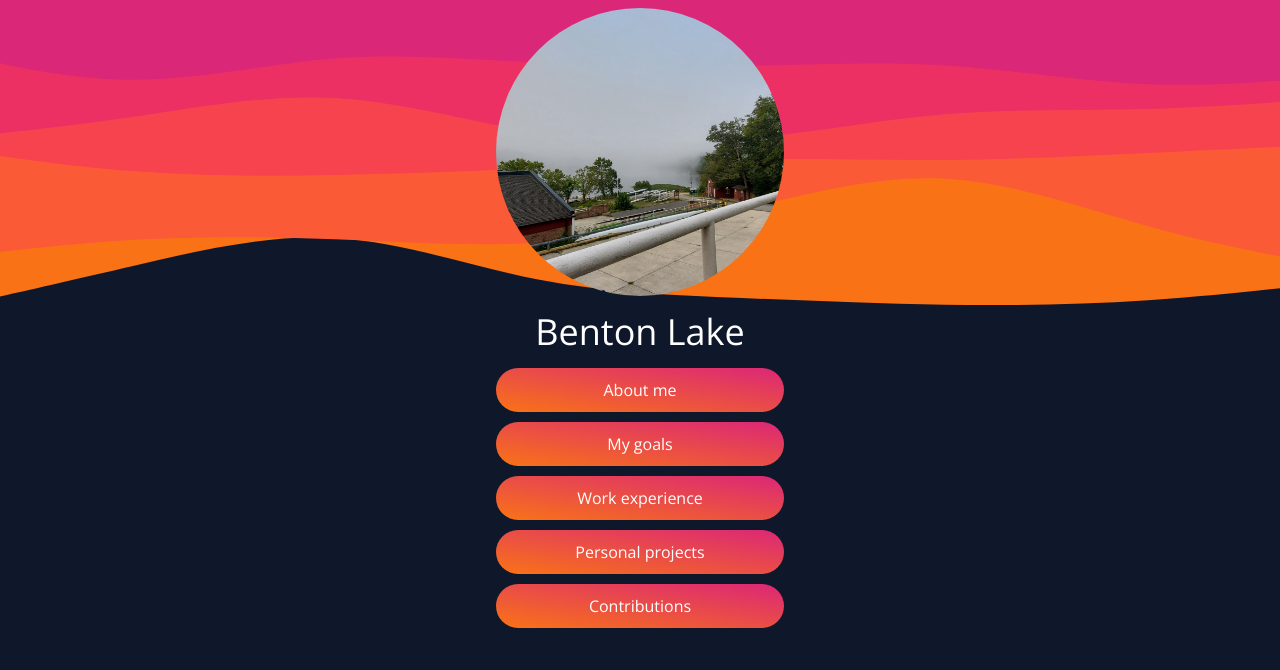
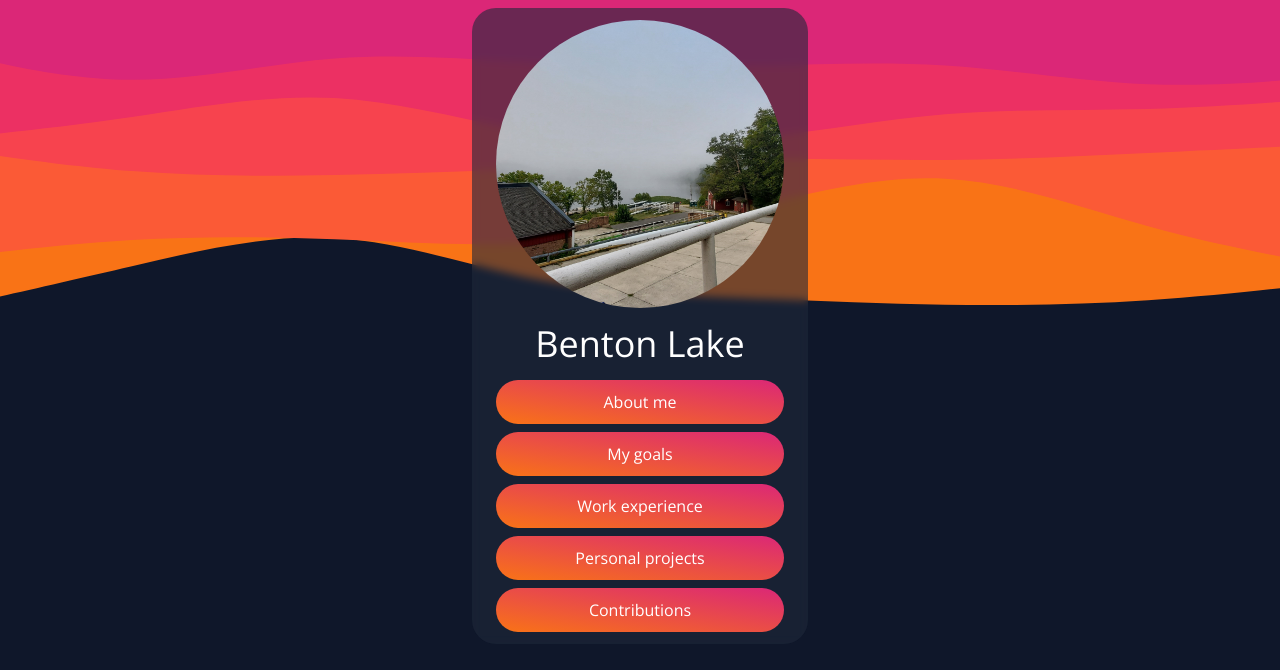
Before and after one commit to myqcsj/bentonlake-dot-dev, a Next.js app: page / in a window 1280 px wide. Shown: the top 670 px of the page. Built offline with nearby package versions, Linux system fonts and the light colour scheme.

Commit message:
Side panel now working as expected

```diff
--- a/app/(SidePanel)/(HavePanel)/layout.tsx
+++ b/app/(SidePanel)/(HavePanel)/layout.tsx
@@ -6,7 +6,7 @@ export default function HavePanelLayout({
   children: React.ReactNode;
 }) {
   return (
-    <main className="w-2/5">
+    <main className="w-1/2">
       <SidePanel>{children}</SidePanel>
     </main>
   );
--- a/app/(SidePanel)/layout.tsx
+++ b/app/(SidePanel)/layout.tsx
@@ -2,6 +2,7 @@ import Avatar from '@/ui/Avatar';
 import NavBar from '@/ui/NavBar';
 import NavItem from '@/ui/NavItem';
 import ContainerWithBackgroundImage from '@/ui/ContainerWithBackgroundImage';
+import PanelSection from '@/ui/PanelSection';
 
 import { open_sans } from '@/lib/fonts';
 import LocationDescriptionProvider from '@/ui/AnimationDescriptionProvider';
@@ -24,9 +25,9 @@ export default function SidePanelLayout({
       src={layered_waves_1}
       className={open_sans.className}
     >
-      <div className="p-2 flex justify-center text-white">
+      <div className="p-2 flex justify-center text-white gap-8">
         <LocationDescriptionProvider>
-          <section className="flex flex-col gap-4 items-center ">
+          <PanelSection className="flex flex-col gap-4 items-center px-6">
             <Avatar src={me} alt="Benton Lake" size={288} priority />
             <h1 className="text-4xl text-center font-thin">Benton Lake</h1>
             <NavBar>
@@ -36,7 +37,7 @@ export default function SidePanelLayout({
               <NavItem href="/projects" innerText="Personal projects" />
               <NavItem href="/contributions" innerText="Contributions" />
             </NavBar>
-          </section>
+          </PanelSection>
           {children}
         </LocationDescriptionProvider>
       </div>
--- a/app/(SidePanel)/page.tsx
+++ b/app/(SidePanel)/page.tsx
@@ -1,3 +1,7 @@
+export const metadata = {
+  title: 'Benton Lake | Dev-in-training',
+};
+
 export default function Home() {
   return <></>;
 }
--- a/ui/AnimationDescriptionProvider/AnimationDescriptionProvider.tsx
+++ b/ui/AnimationDescriptionProvider/AnimationDescriptionProvider.tsx
@@ -16,7 +16,7 @@ export default function LocationDescriptionProvider({
   // this is required so that code with 'window' is only run on the client
   useEffect(() => {
     setLocationDescription({
-      prev: window.location.pathname,
+      prev: '/',
       curr: window.location.pathname,
     });
   }, []);
--- a/ui/NavBar/NavBar.tsx
+++ b/ui/NavBar/NavBar.tsx
@@ -1,9 +1,7 @@
 export default function NavBar({ children }: { children: React.ReactNode }) {
   return (
     <nav>
-      <ol className="flex flex-col gap-2.5 items-center list-none">
-        {children}
-      </ol>
+      <ol className="flex flex-col gap-2 items-center list-none">{children}</ol>
     </nav>
   );
 }
--- /dev/null
+++ b/ui/PanelSection/PanelSection.tsx
@@ -0,0 +1,22 @@
+import { RefObject } from 'react';
+
+export default function PanelSection({
+  children,
+  className,
+  refer,
+}: {
+  children: React.ReactNode;
+  className?: string;
+  refer?: RefObject<any>;
+}) {
+  return (
+    <section
+      className={`backdrop-blur-sm bg-slate-800/60 rounded-3xl p-3 ${
+        className ?? ''
+      }`}
+      ref={refer}
+    >
+      {children}
+    </section>
+  );
+}
--- /dev/null
+++ b/ui/PanelSection/index.tsx
@@ -0,0 +1 @@
+export { default } from './PanelSection';
--- a/ui/SidePanel/SidePanel.tsx
+++ b/ui/SidePanel/SidePanel.tsx
@@ -2,14 +2,7 @@
 
 import { useLocationDescriptionContext } from '@/lib/locationDescription';
 import { useEffect, useRef } from 'react';
-
-const pageOrder = [
-  '/about',
-  '/goals',
-  '/experience',
-  '/projects',
-  '/contributions',
-];
+import PanelSection from '../PanelSection';
 
 export default function SidePanel({ children }: { children: React.ReactNode }) {
   const {
@@ -20,39 +13,32 @@ export default function SidePanel({ children }: { children: React.ReactNode }) {
 
   useEffect(() => {
     if (curr !== prev) {
-      if (curr === '/') {
-        // this causes the animation to replay, as the css properties are recomputed
-        ref.current?.classList.remove('translate-x-10');
+      if (prev === '/') {
+        // referencing offsetWidth causes CSS to recompute values, leading to animations replaying
+        ref.current?.classList.remove('transition');
+        ref.current?.classList.add('-translate-x-8');
         ref.current?.offsetWidth;
-      }
-
-      if (prev === '/') {
-        // don't need to remove translations because they're already removed above
-        ref.current?.classList.add('translate-x-10');
+        ref.current?.classList.remove('-translate-x-8');
+        ref.current?.classList.add('transition');
         ref.current?.offsetWidth;
       } else {
         ref.current?.classList.remove(
-          'translate-x-10',
           'transition',
           'opacity-100',
-          'duration-500' // for some reason this needs to be removed then added back or else it won't work
+          'duration-700' // for some reason this needs to be removed then added back or else it won't work
         );
-        ref.current?.classList.add('opacity-0');
+        ref.current?.classList.add('-translate-x-8', 'opacity-0');
         ref.current?.offsetWidth;
-        ref.current?.classList.add(
-          'translate-x-10',
-          'transition',
-          'opacity-100',
-          'duration-500'
-        );
+        ref.current?.classList.add('transition', 'opacity-100', 'duration-700');
+        ref.current?.classList.remove('-translate-x-8');
         ref.current?.offsetWidth;
       }
     }
   }, [prev, curr]);
 
   return (
-    <div ref={ref} className="duration-500 transition w-full h-full">
+    <PanelSection refer={ref} className="duration-700 transition w-full h-full">
       {children}
-    </div>
+    </PanelSection>
   );
 }
```
